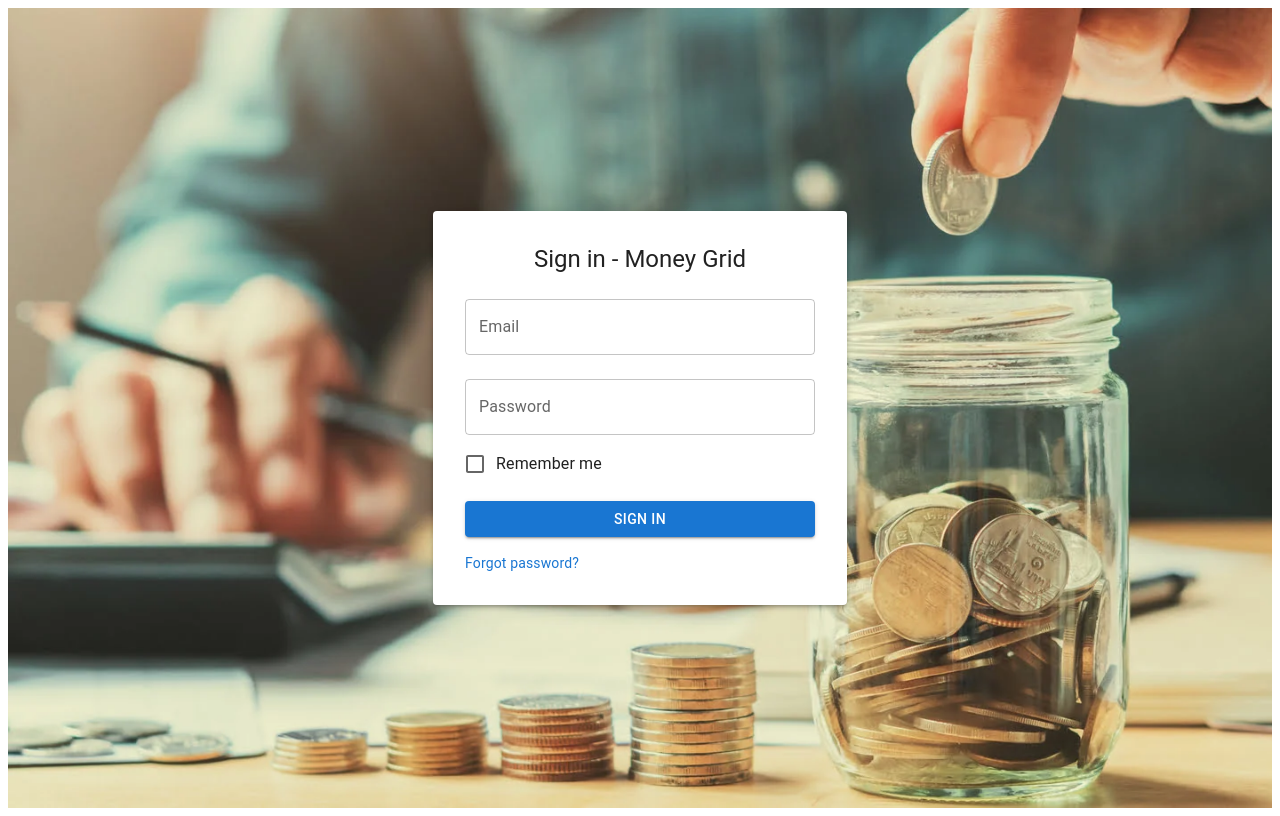
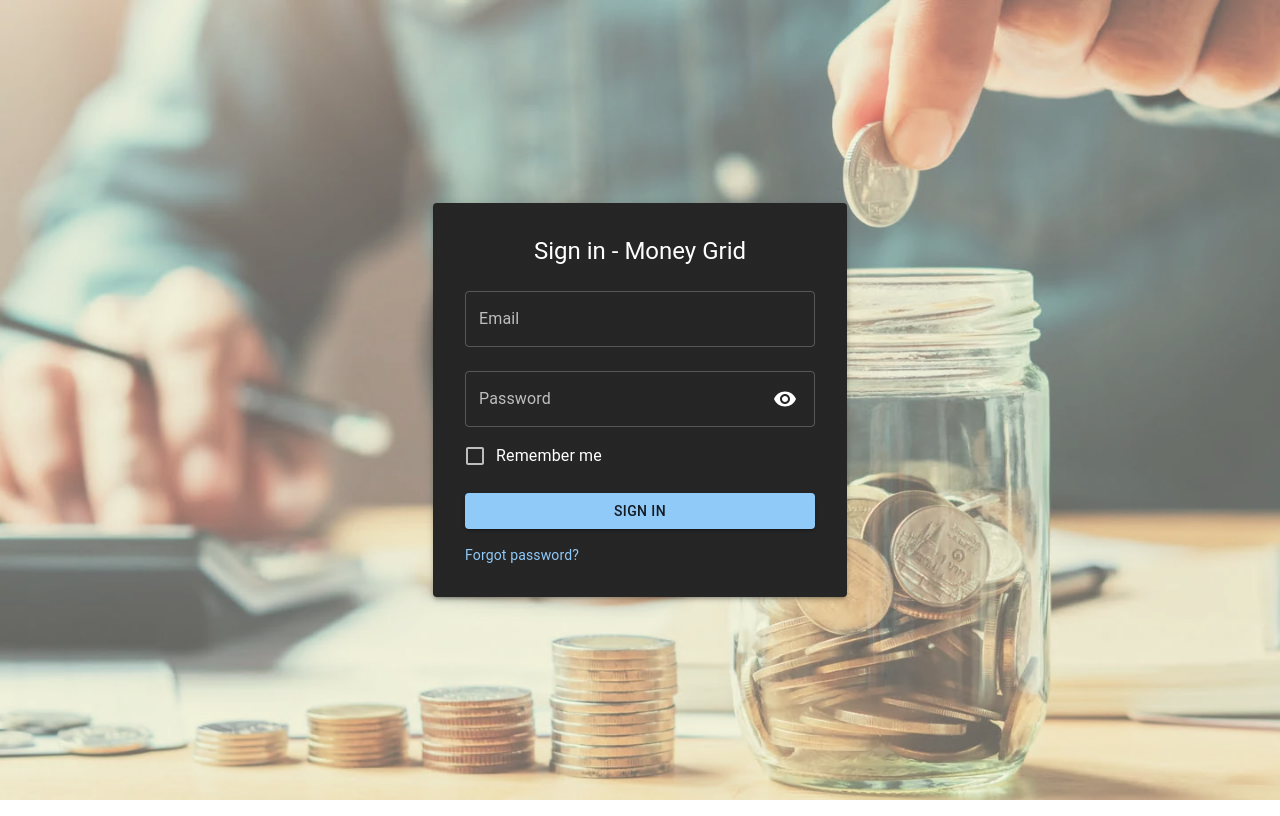
Before and after one commit to Gihan76/expense_management, a React (Vite) app: page / in a window 1280 px wide. Built offline with nearby package versions, Linux system fonts and the light colour scheme; no server answers.

Commit message:
theme modes added (dark and light mode switch), bg image added, styling changes

```diff
--- /dev/null
+++ b/src/App.css
@@ -0,0 +1,24 @@
+.app-container {
+    position: fixed;
+    top: 0;
+    left: 0;
+    width: 100%;
+    height: 100%;
+    background-image: url(/public/images/login-bg.webp);
+    background-size: cover;
+    background-position: center;
+    background-repeat: no-repeat;
+    z-index: -1;
+    overflow: scroll;
+}
+
+.app-container::before {
+    content: "";
+    position: fixed;
+    top: 0;
+    left: 0;
+    width: 100%;
+    height: 100%;
+    background-color: rgba(255, 255, 255, 0.3);
+    z-index: -1;
+}
--- a/src/App.jsx
+++ b/src/App.jsx
@@ -1,15 +1,38 @@
-import { Bounce, ToastContainer } from 'react-toastify';
-import { RouterConfig } from './navigation/routerConfig';
-import { Header } from './components/common/Header';
-import { useEffect } from 'react';
-import { useDispatch, useSelector } from 'react-redux';
-import { getIsUserLoggedIn, setIsUserLoggedIn, setLoggedUserData, setSettingsData } from './redux/slicers.js/dataSlice';
-import { auth } from './config/firebase';
-import { fetchConstants } from './services/expenseServices';
+import { Bounce, ToastContainer } from "react-toastify";
+import { RouterConfig } from "./navigation/routerConfig";
+import { Header, ThemeContext } from "./components/common/Header";
+import { useEffect, useState } from "react";
+import { useDispatch, useSelector } from "react-redux";
+import {
+  getIsUserLoggedIn,
+  setIsUserLoggedIn,
+  setLoggedUserData,
+  setSettingsData,
+} from "./redux/slicers.js/dataSlice";
+import { auth } from "./config/firebase";
+import { fetchConstants } from "./services/expenseServices";
+import { createTheme, ThemeProvider } from "@mui/material";
+import "./App.css";
 
 function App() {
   const dispatch = useDispatch();
   const isLoggedIn = useSelector(getIsUserLoggedIn);
+  const [mode, setMode] = useState("dark");
+
+  const toggleMode = () => {
+    setMode((prevMode) => (prevMode === "light" ? "dark" : "light"));
+  };
+
+  const themeContextValue = {
+    mode,
+    toggleMode,
+  };
+
+  const theme = createTheme({
+    palette: {
+      mode,
+    },
+  });
 
   // handle login session
   useEffect(() => {
@@ -26,9 +49,12 @@ function App() {
   }, []);
 
   return (
-    <>
+    <ThemeProvider theme={theme}>
+      <ThemeContext.Provider value={themeContextValue}>
+        <div className="app-container">
           {isLoggedIn && <Header />}
           <RouterConfig />
+        </div>
         <ToastContainer
           position="top-right"
           hideProgressBar={false}
@@ -36,8 +62,9 @@ function App() {
           theme="light"
           closeOnClick
         />
-    </>
+      </ThemeContext.Provider>
+    </ThemeProvider>
   );
 }
 
-export default App
+export default App;
--- a/src/components/auth/Login.jsx
+++ b/src/components/auth/Login.jsx
@@ -8,6 +8,8 @@ import {
   Paper,
   Box,
   Link,
+  IconButton,
+  InputAdornment,
 } from "@mui/material";
 import { useFormik } from "formik";
 import * as yup from "yup";
@@ -25,10 +27,13 @@ import {
   setLoggedUserData,
 } from "../../redux/slicers.js/dataSlice";
 import { ForgotPasswordPopUp } from "./ForgotPasswordPopUp";
+import Visibility from '@mui/icons-material/Visibility';
+import VisibilityOff from '@mui/icons-material/VisibilityOff';
 
 export const Login = () => {
   const dispatch = useDispatch();
   const [isForgotPasswordPopUpOpen, setIsForgotPasswordPopUpOpen] = useState(false);
+  const [showPassword, setShowPassword] = useState(false);
 
   const formik = useFormik({
     initialValues: {
@@ -70,6 +75,14 @@ export const Login = () => {
     },
   });
 
+  const handleClickShowPassword = () => {
+    setShowPassword(!showPassword);
+  };
+
+  const handleMouseDownPassword = (event) => {
+    event.preventDefault();
+  };
+
   const openForgotPasswordPopUp = () => {
     setIsForgotPasswordPopUpOpen(true);
   };
@@ -84,11 +97,6 @@ export const Login = () => {
       justifyContent="center"
       alignItems="center"
       minHeight="100vh"
-      sx={{
-        backgroundImage: "url(/images/login-bg.webp)",
-        backgroundSize: "cover",
-        backgroundRepeat: "no-repeat",
-      }}
     >
       <Paper elevation={3} sx={{ padding: 4, width: 350 }}>
         <Typography variant="h5" align="center" gutterBottom>
@@ -112,11 +120,27 @@ export const Login = () => {
             variant="outlined"
             fullWidth
             margin="normal"
-            type="password"
+            type={showPassword ? "text" : "password"}
             value={formik.values.password}
             onChange={formik.handleChange}
             error={formik.touched.password && Boolean(formik.errors.password)}
             helperText={formik.touched.password && formik.errors.password}
+            slotProps={{
+              input: {
+                endAdornment: (
+                  <InputAdornment position="start">
+                    <IconButton
+                      aria-label="toggle password visibility"
+                      onClick={handleClickShowPassword}
+                      onMouseDown={handleMouseDownPassword}
+                      edge="end"
+                    >
+                      {showPassword ? <VisibilityOff /> : <Visibility />}
+                    </IconButton>
+                  </InputAdornment>
+                ),
+              },
+            }}
           />
           <FormControlLabel
             control={
@@ -135,7 +159,7 @@ export const Login = () => {
             fullWidth
             sx={{ marginTop: 2 }}
           >
-            SIGN IN
+            Sign In
           </Button>
           <Link
             component="button"
--- a/src/components/common/Header.jsx
+++ b/src/components/common/Header.jsx
@@ -1,4 +1,4 @@
-import React, { useState } from "react";
+import React, { createContext, useContext, useState } from "react";
 import {
   AppBar,
   Toolbar,
@@ -18,9 +18,17 @@ import {
   getLoggedUserData,
   setIsUserLoggedIn,
 } from "../../redux/slicers.js/dataSlice";
+import Brightness4Icon from "@mui/icons-material/Brightness4";
+import Brightness7Icon from "@mui/icons-material/Brightness7";
+
+export const ThemeContext = createContext({
+  mode: "dark",
+  toggleMode: () => {},
+});
 
 export const Header = () => {
   const dispatch = useDispatch();
+  const { mode, toggleMode } = useContext(ThemeContext);
   const [anchorEl, setAnchorEl] = useState(null);
   const isLoggedIn = useSelector(getIsUserLoggedIn);
   const loggedUserData = useSelector(getLoggedUserData);
@@ -60,6 +68,11 @@ export const Header = () => {
         >
           Money Grid
         </Typography>
+
+        <IconButton onClick={toggleMode} color="inherit">
+          {mode === "dark" ? <Brightness7Icon /> : <Brightness4Icon />}
+        </IconButton>
+
         {isLoggedIn && (
           <div>
             <Tooltip title={loggedUserData?.email} placement="bottom">
--- a/src/components/expense/ExpensesTable.jsx
+++ b/src/components/expense/ExpensesTable.jsx
@@ -59,7 +59,7 @@ export const ExpensesTable = memo(() => {
       align: "left",
       headerAlign: "left",
       minWidth: 100,
-      maxWidth: 100,
+      maxWidth: 120,
       valueFormatter: (value) => {
         const milliseconds = value.seconds * 1000;
         const date = new Date(milliseconds);
@@ -115,7 +115,7 @@ export const ExpensesTable = memo(() => {
       align: "left",
       headerAlign: "left",
       minWidth: 120,
-      maxWidth: 120,
+      maxWidth: 150,
       valueFormatter: (value, rowData) => {
         // if modifiedBy value available show it, otherwise show createdBy
         if (rowData?.modifiedBy && user?.[rowData?.modifiedBy]) {
```
Lines whose indentation alone changed are shown as unchanged.
